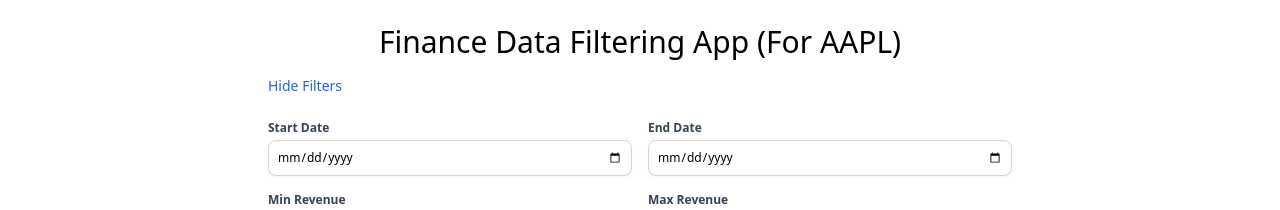
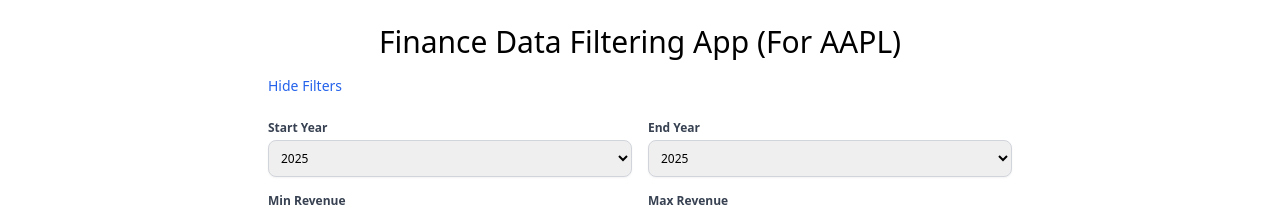
Before and after one commit to jasper-hyj/financial-data-filtering-app, a React (Create React App) app in the folder frontend/: page / in a window 1280 px wide. Shown: the top 210 px of the page. Built offline with nearby package versions, Linux system fonts and the light colour scheme; no server answers; a web font is replaced by a local one.

Commit message:
Update styling

```diff
--- a/frontend/src/components/FilterForm.tsx
+++ b/frontend/src/components/FilterForm.tsx
@@ -24,6 +24,22 @@
     }));
   };
 
+  const handleStartYearChange = (e: React.ChangeEvent<HTMLSelectElement>) => {
+    const selectedStartYear = e.target.value;
+    setFilters((prev) => ({
+      ...prev,
+      startDate: `${selectedStartYear}-01-01`, // Set start date to January 1st of the selected start year
+    }));
+  };
+
+  const handleEndYearChange = (e: React.ChangeEvent<HTMLSelectElement>) => {
+    const selectedEndYear = e.target.value;
+    setFilters((prev) => ({
+      ...prev,
+      endDate: `${selectedEndYear}-12-31`, // Set end date to December 31st of the selected end year
+    }));
+  };
+
   return (
     <div className="space-y-2 max-w-3xl m-auto">
       {/* Toggle button for showing/hiding filters */}
@@ -46,35 +62,53 @@
           {/* Start Date Filter */}
           <div className="flex flex-col">
             <label
-              htmlFor="startDate"
+              htmlFor="startYear"
               className="text-xs font-semibold text-gray-700 mb-1"
             >
-              Start Date
+              Start Year
             </label>
-            <input
-              type="date"
-              name="startDate"
-              onChange={handleChange}
-              value={filters.startDate || ""}
+            <select
+              name="startYear"
+              onChange={handleStartYearChange}
+              value={filters.startDate?.substring(0, 4) || ""}
               className="p-2 text-xs border border-gray-300 rounded-lg shadow-sm focus:ring-2 focus:ring-blue-500 focus:outline-none transition duration-300"
-            />
+            >
+              {/* Options for the last 5 years */}
+              {Array.from({ length: 20 }, (_, index) => {
+                const year = new Date().getFullYear() - index;
+                return (
+                  <option key={year} value={year}>
+                    {year}
+                  </option>
+                );
+              })}
+            </select>
           </div>
 
           {/* End Date Filter */}
           <div className="flex flex-col">
             <label
-              htmlFor="endDate"
+              htmlFor="endYear"
               className="text-xs font-semibold text-gray-700 mb-1"
             >
-              End Date
+              End Year
             </label>
-            <input
-              type="date"
-              name="endDate"
-              onChange={handleChange}
-              value={filters.endDate || ""}
+            <select
+              name="endYear"
+              onChange={handleEndYearChange}
+              value={filters.endDate?.substring(0, 4) || ""}
               className="p-2 text-xs border border-gray-300 rounded-lg shadow-sm focus:ring-2 focus:ring-blue-500 focus:outline-none transition duration-300"
-            />
+            >
+              {/* Options for the last 5 years */}
+              {Array.from({ length: 20 }, (_, index) => {
+                const year = new Date().getFullYear() - index;
+                return (
+                  <option key={year} value={year}>
+                    {year}
+                  </option>
+                );
+              })}
+            </select>
           </div>
 
           {/* Min Revenue Filter */}
```
